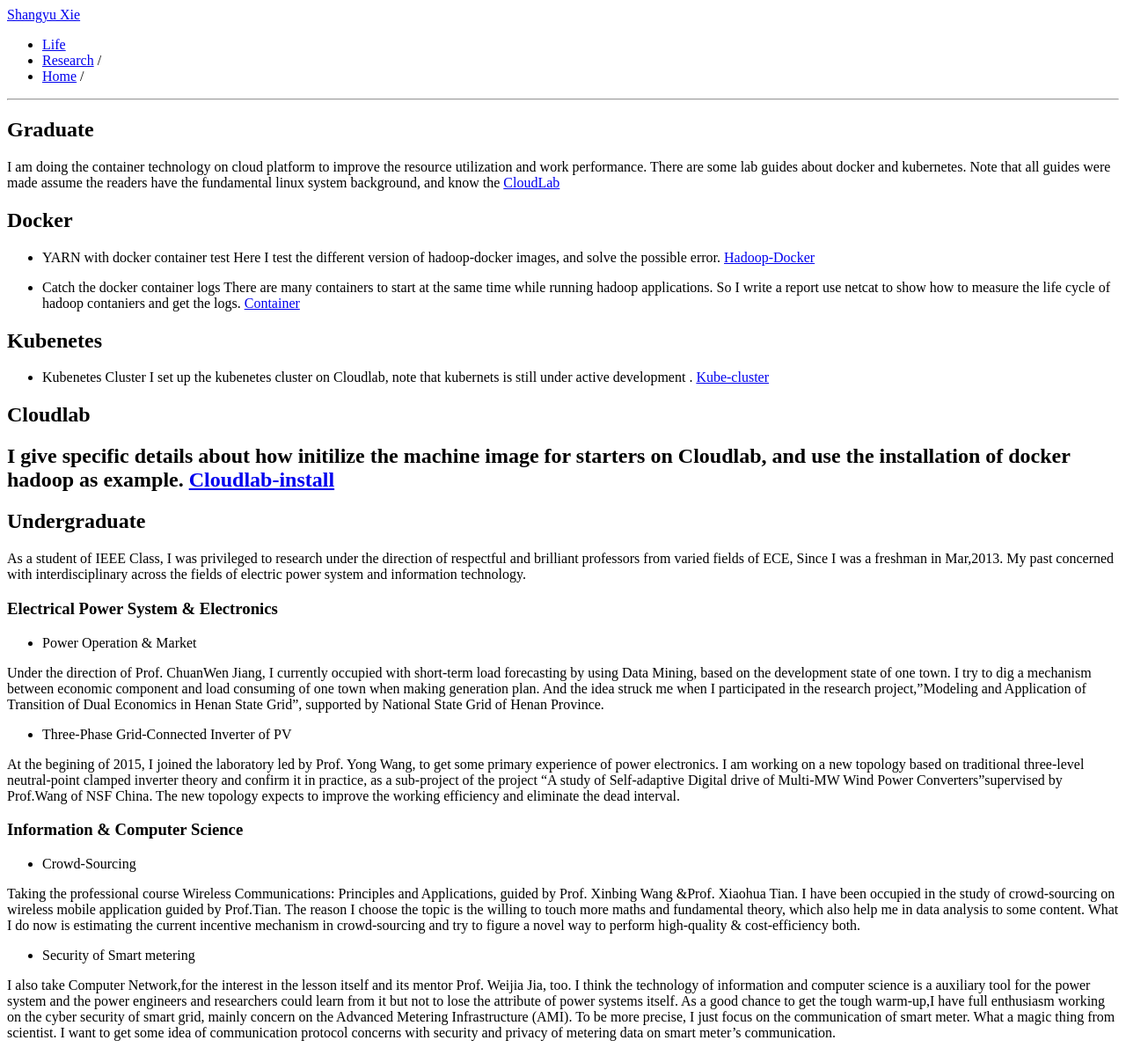
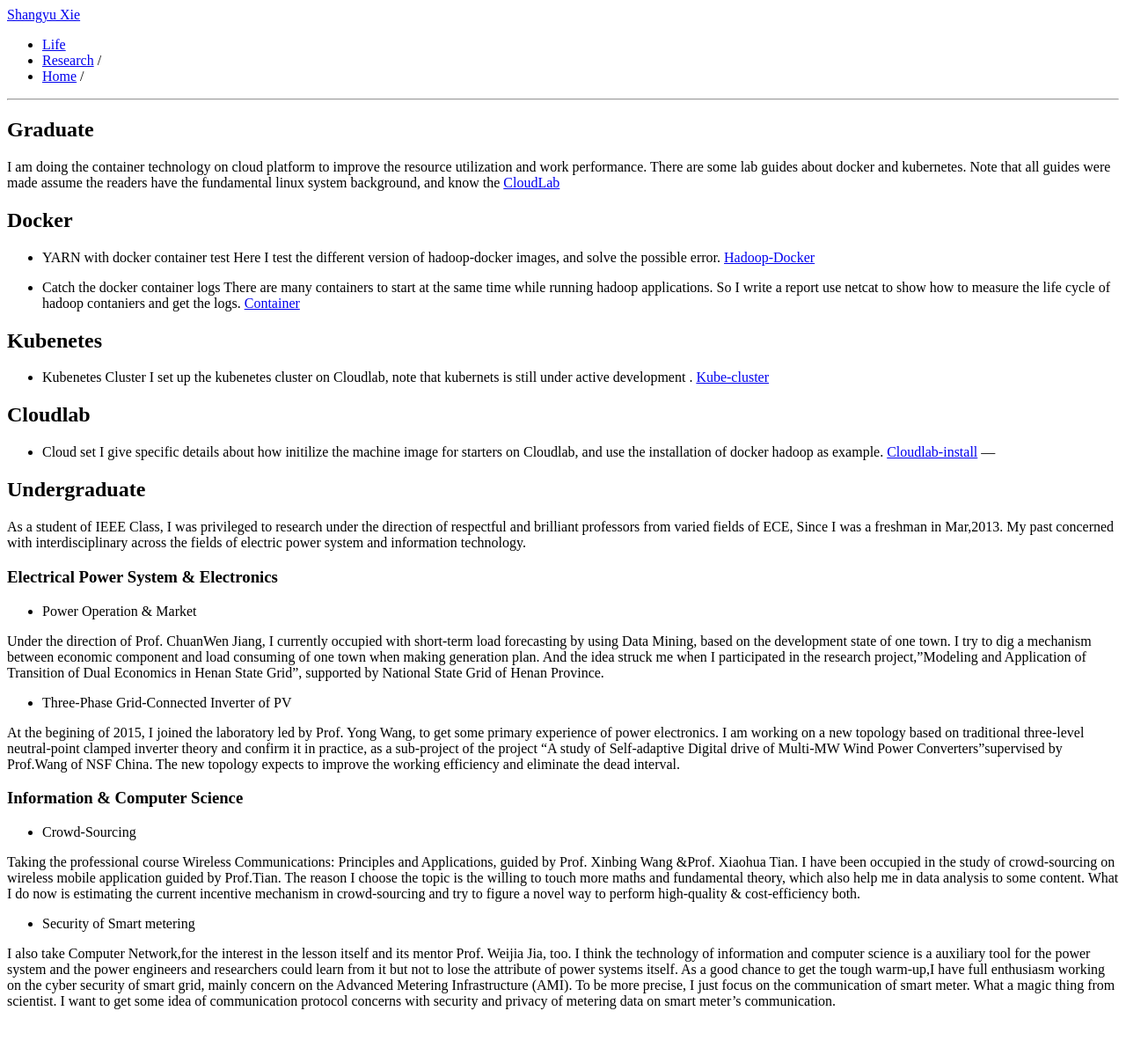
Before and after one commit to songwellxie/songwellxie.github.io, a Jekyll site: the page built from research.md, in a window 1280 px wide. Shown: the whole page at 88% size. Built offline with Jekyll 4.4.1, drawn with Linux system fonts in a browser that asks for light colours; our own code applies the rules of GitHub Pages for plain Markdown files; after the commit the page ends 1163 px from its top, so only the background shows below that.

Commit message:
Update research.md

```diff
--- a/research.md
+++ b/research.md
@@ -17,7 +17,7 @@ There are many containers to start at the same time while running hadoop applica
 I set up the kubenetes cluster on Cloudlab, note that kubernets is still under active development . [Kube-cluster](kube-cluster.pdf)
 
 ## Cloudlab
-
+* Cloud set
 I give specific details about how initilize the machine image for starters on Cloudlab, and use the installation of docker hadoop as example. [Cloudlab-install](Cloudlab-install.pdf)
 ---
 
```
